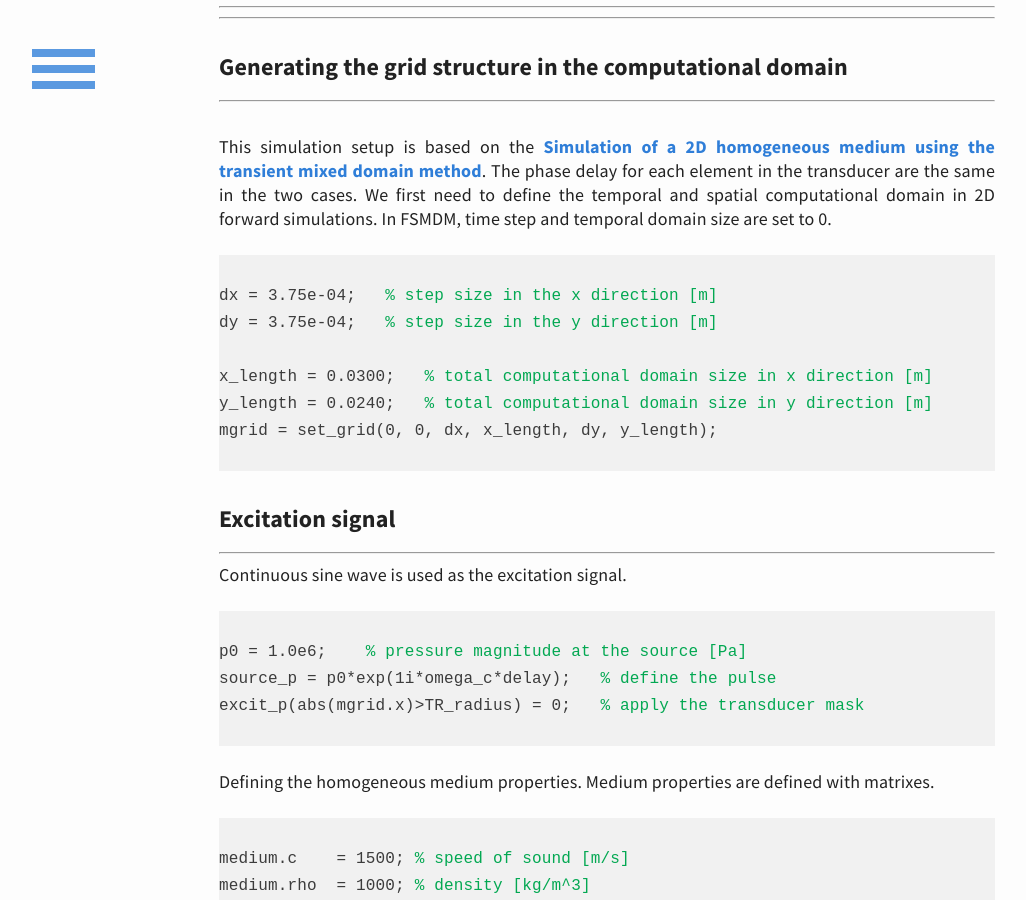
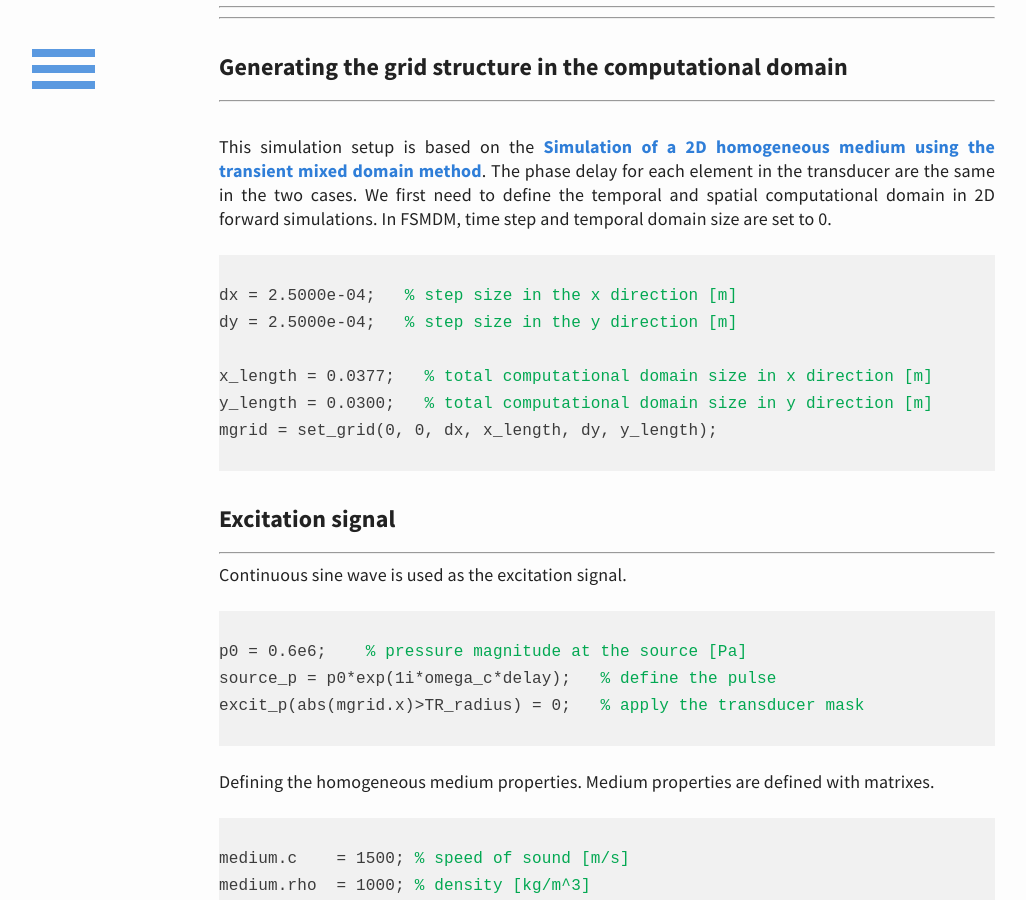
Before and after one commit to m-SOUND/mSOUND, a Jekyll site: the page built from _posts/2019-07-31-FSMDM_2D_homogeneous.html, in a window 1280 px wide and 900 px high, scrolled down 438 px. Shown: the whole window, without its empty margins (33-1059 px from the left). Built offline with Jekyll 4.4.1, drawn with Linux system fonts in a browser that asks for light colours.

Commit message:
Update 2019-07-31-FSMDM_2D_homogeneous.html

```diff
--- a/_posts/2019-07-31-FSMDM_2D_homogeneous.html
+++ b/_posts/2019-07-31-FSMDM_2D_homogeneous.html
@@ -25,11 +25,11 @@ This example shows how to simulate the wave propagation in a 2D homogeneous medi
  temporal domain size are set to 0.
  <pre>
  <code>
-dx = 3.75e-04;  <font color="#03a852"> % step size in the x direction [m]</font>
-dy = 3.75e-04;  <font color="#03a852"> % step size in the y direction [m]</font>
+dx = 2.5000e-04;  <font color="#03a852"> % step size in the x direction [m]</font>
+dy = 2.5000e-04;  <font color="#03a852"> % step size in the y direction [m]</font>
 
-x_length = 0.0300;  <font color="#03a852"> % total computational domain size in x direction [m]</font>
-y_length = 0.0240;  <font color="#03a852"> % total computational domain size in y direction [m]</font>
+x_length = 0.0377;  <font color="#03a852"> % total computational domain size in x direction [m]</font>
+y_length = 0.0300;  <font color="#03a852"> % total computational domain size in y direction [m]</font>
 mgrid = set_grid(0, 0, dx, x_length, dy, y_length);
 </code>
 </pre>
@@ -43,7 +43,7 @@ mgrid = set_grid(0, 0, dx, x_length, dy, y_length);
 Continuous sine wave is used as the excitation signal.
 <pre>
 <code>
-p0 = 1.0e6;   <font color="#03a852"> % pressure magnitude at the source [Pa] </font>
+p0 = 0.6e6;   <font color="#03a852"> % pressure magnitude at the source [Pa] </font>
 source_p = p0*exp(1i*omega_c*delay);  <font color="#03a852"> % define the pulse </font>
 excit_p(abs(mgrid.x)>TR_radius) = 0;  <font color="#03a852"> % apply the transducer mask </font>
 </code>
```
